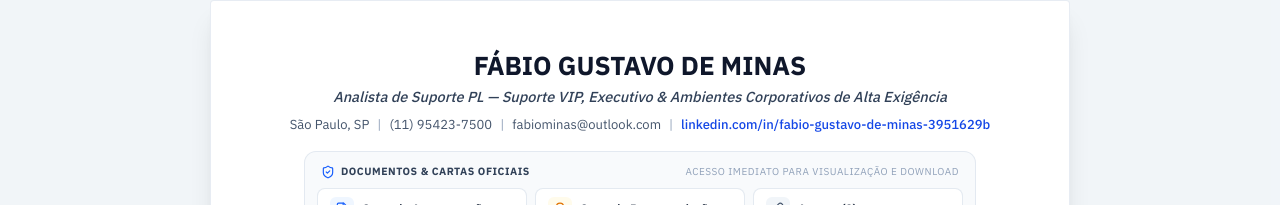
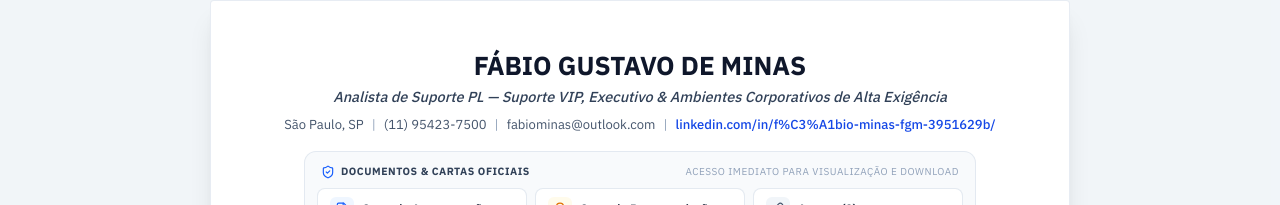
Before and after one commit to FabioOkis/CV-Fabio-Gustavo-de-Minas, a React (Vite) app: page / in a window 1280 px wide. Shown: the part 97-302 px from the top of the page. Built offline with nearby package versions, Linux system fonts and the light colour scheme.

Commit message:
fix: update LinkedIn URL to new handle across all components and modals

```diff
--- a/public/curriculo-standalone.html
+++ b/public/curriculo-standalone.html
@@ -80,11 +80,11 @@
             <span>☎ <a href="tel:+5511954237500" aria-label="Telefone: (11) 95423-7500">(11) 95423-7500</a></span>
             <a href="mailto:fabiominas@outlook.com" aria-label="E-mail: fabiominas@outlook.com">✉ fabiominas@outlook.com</a>
             <a
-              href="https://www.linkedin.com/in/fabio-gustavo-de-minas-3951629b"
+              href="https://www.linkedin.com/in/f%C3%A1bio-minas-fgm-3951629b/"
               target="_blank"
               rel="noopener noreferrer"
               aria-label="Perfil no LinkedIn (abre em nova aba)"
-            >↗ linkedin.com/in/fabio-gustavo-de-minas-3951629b</a>
+            >↗ linkedin.com/in/f%C3%A1bio-minas-fgm-3951629b/</a>
             <a
               href="https://wa.me/5511954237500"
               target="_blank"
--- a/src/components/CoverLetterModal.tsx
+++ b/src/components/CoverLetterModal.tsx
@@ -25,7 +25,7 @@ export const CoverLetterModal: React.FC<CoverLetterModalProps> = ({
 
   const letterBody = `FÁBIO GUSTAVO DE MINAS
 Analista de Suporte PL — Suporte VIP, Executivo & Ambientes Corporativos de Alta Exigência
-São Paulo, SP | (11) 95423-7500 | fabiominas@outlook.com | linkedin.com/in/fabio-gustavo-de-minas-3951629b
+São Paulo, SP | (11) 95423-7500 | fabiominas@outlook.com | linkedin.com/in/f%C3%A1bio-minas-fgm-3951629b/
 
 À Atenção da Equipe de Recrutamento e Gestores de Tecnologia da Informação,
 
@@ -76,7 +76,7 @@ São Paulo, SP`;
         <body>
           <h1>FÁBIO GUSTAVO DE MINAS</h1>
           <div class="subtitle">Analista de Suporte PL — Suporte VIP, Executivo & Ambientes Corporativos de Alta Exigência</div>
-          <div class="contact">São Paulo, SP | (11) 95423-7500 | fabiominas@outlook.com | linkedin.com/in/fabio-gustavo-de-minas-3951629b</div>
+          <div class="contact">São Paulo, SP | (11) 95423-7500 | fabiominas@outlook.com | linkedin.com/in/f%C3%A1bio-minas-fgm-3951629b/</div>
 
           <p><strong>À Atenção da Equipe de Recrutamento e Gestores de Tecnologia da Informação,</strong></p>
           <p>Prezados(as) Senhores(as),</p>
@@ -208,12 +208,12 @@ São Paulo, SP`;
               <span>fabiominas@outlook.com</span>
               <span>•</span>
               <a
-                href="https://www.linkedin.com/in/fabio-gustavo-de-minas-3951629b"
+                href="https://www.linkedin.com/in/f%C3%A1bio-minas-fgm-3951629b/"
                 target="_blank"
                 rel="noopener noreferrer"
                 className="text-blue-600 hover:underline"
               >
-                linkedin.com/in/fabio-gustavo-de-minas-3951629b
+                linkedin.com/in/f%C3%A1bio-minas-fgm-3951629b/
               </a>
             </div>
           </div>
--- a/src/components/CurriculumLanding.tsx
+++ b/src/components/CurriculumLanding.tsx
@@ -54,12 +54,12 @@ export const CurriculumLanding: React.FC<CurriculumLandingProps> = ({
           </a>
           <span className="text-slate-400">|</span>
           <a
-            href="https://www.linkedin.com/in/fabio-gustavo-de-minas-3951629b"
+            href="https://www.linkedin.com/in/f%C3%A1bio-minas-fgm-3951629b/"
             target="_blank"
             rel="noopener noreferrer"
             className="hover:text-blue-700 hover:underline text-blue-700 font-medium transition-colors"
           >
-            linkedin.com/in/fabio-gustavo-de-minas-3951629b
+            linkedin.com/in/f%C3%A1bio-minas-fgm-3951629b/
           </a>
         </address>
 
--- a/src/components/ExecutiveFooter.tsx
+++ b/src/components/ExecutiveFooter.tsx
@@ -158,7 +158,7 @@ export const ExecutiveFooter: React.FC<ExecutiveFooterProps> = ({
             </a>
 
             <a
-              href="https://www.linkedin.com/in/fabio-gustavo-de-minas-3951629b"
+              href="https://www.linkedin.com/in/f%C3%A1bio-minas-fgm-3951629b/"
               target="_blank"
               rel="noopener noreferrer"
               className="inline-flex items-center gap-1 px-2.5 py-1 rounded-md bg-slate-800/60 hover:bg-slate-800 text-blue-300 border border-slate-700/60 transition-colors whitespace-nowrap"
--- a/src/components/ExecutiveHeaderBar.tsx
+++ b/src/components/ExecutiveHeaderBar.tsx
@@ -37,7 +37,7 @@ export const ExecutiveHeaderBar: React.FC<ExecutiveHeaderBarProps> = ({
   const handleCopyText = () => {
     const fullText = `FÁBIO GUSTAVO DE MINAS
 Analista de Suporte PL — Suporte VIP, Executivo & Ambientes Corporativos de Alta Exigência
-São Paulo, SP | (11) 95423-7500 | fabiominas@outlook.com | linkedin.com/in/fabio-gustavo-de-minas-3951629b
+São Paulo, SP | (11) 95423-7500 | fabiominas@outlook.com | linkedin.com/in/f%C3%A1bio-minas-fgm-3951629b/
 
 RESUMO PROFISSIONAL
 ${CV_DATA.summary}
--- a/src/components/RawScriptModal.tsx
+++ b/src/components/RawScriptModal.tsx
@@ -40,7 +40,7 @@ echo -e "\${PURPLE}[CONTATOS & LINKS]\${RESET}"
 echo -e "  \${GREEN}WhatsApp:\${RESET} https://wa.me/5511954237500"
 echo -e "  \${CYAN}Telefone:\${RESET} (11) 95423-7500 (tel:11954237500)"
 echo -e "  \${YELLOW}E-mail:\${RESET}   fabiominas@outlook.com (mailto:fabiominas@outlook.com)"
-echo -e "  \${CYAN}LinkedIn:\${RESET} https://linkedin.com/in/fabio-gustavo-de-minas-3951629b"
+echo -e "  \${CYAN}LinkedIn:\${RESET} https://www.linkedin.com/in/f%C3%A1bio-minas-fgm-3951629b/"
 echo -e "  \${PURPLE}GitHub:\${RESET}   https://github.com/fabiominas"
 echo ""
 
--- a/src/components/WhoamiSection.tsx
+++ b/src/components/WhoamiSection.tsx
@@ -112,7 +112,7 @@ export const WhoamiSection: React.FC<WhoamiSectionProps> = ({ contact }) => {
           className="text-[#4FD1C0] hover:underline flex items-center gap-1"
           aria-label="Perfil no LinkedIn (abre em nova aba)"
         >
-          <span>↗</span> <span>linkedin.com/in/fabio-gustavo-de-minas-3951629b</span>
+          <span>↗</span> <span>linkedin.com/in/f%C3%A1bio-minas-fgm-3951629b/</span>
         </a>
 
         <a
--- a/src/data/cvData.ts
+++ b/src/data/cvData.ts
@@ -30,7 +30,7 @@ export const CV_DATA: {
     phone: '(11) 95423-7500',
     email: 'fabiominas@outlook.com',
     whatsapp: 'https://wa.me/5511954237500',
-    linkedin: 'https://www.linkedin.com/in/fabio-gustavo-de-minas-3951629b',
+    linkedin: 'https://www.linkedin.com/in/f%C3%A1bio-minas-fgm-3951629b/',
     github: 'https://github.com/fabiominas',
   },
   summary:
```
